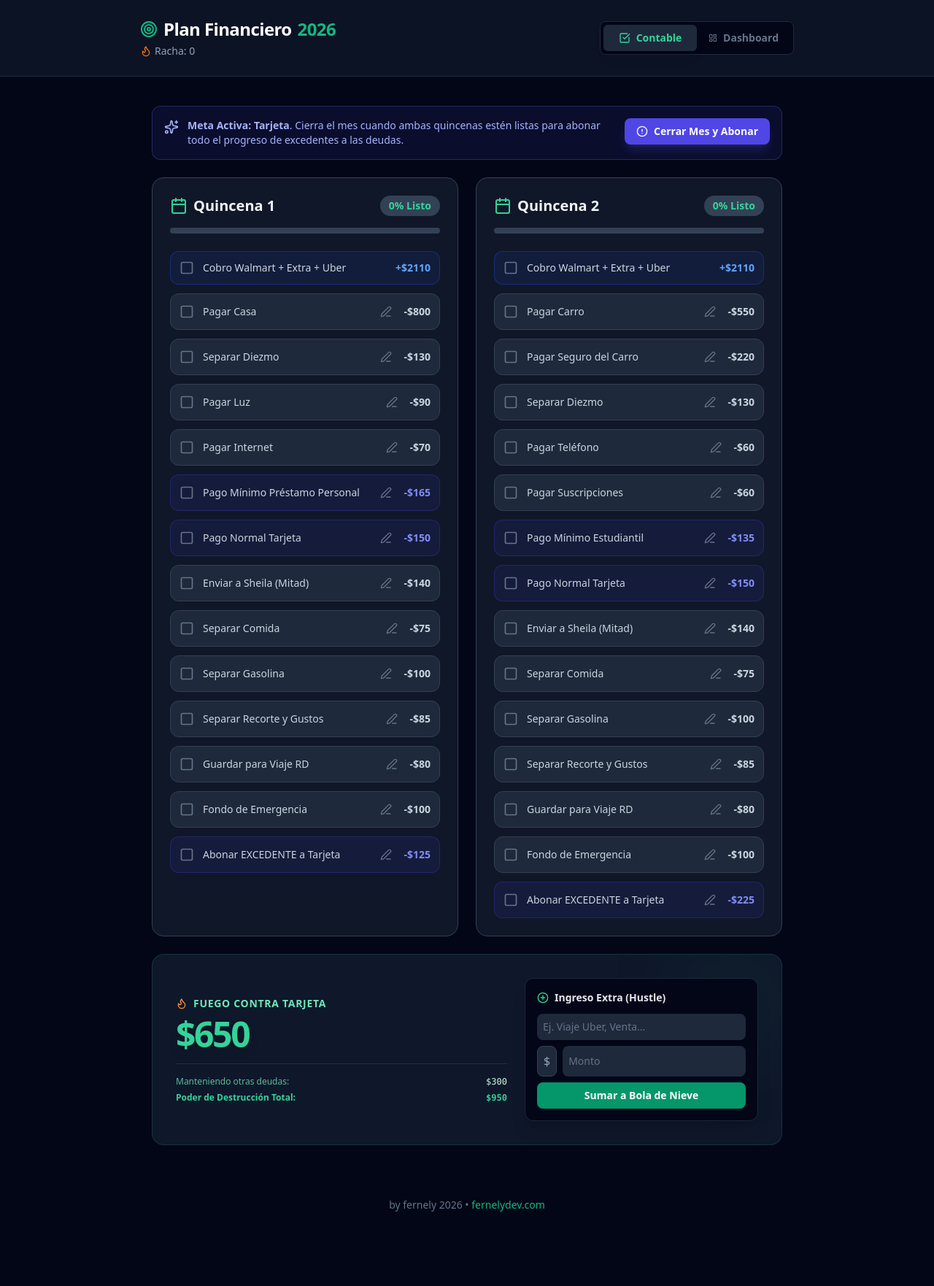
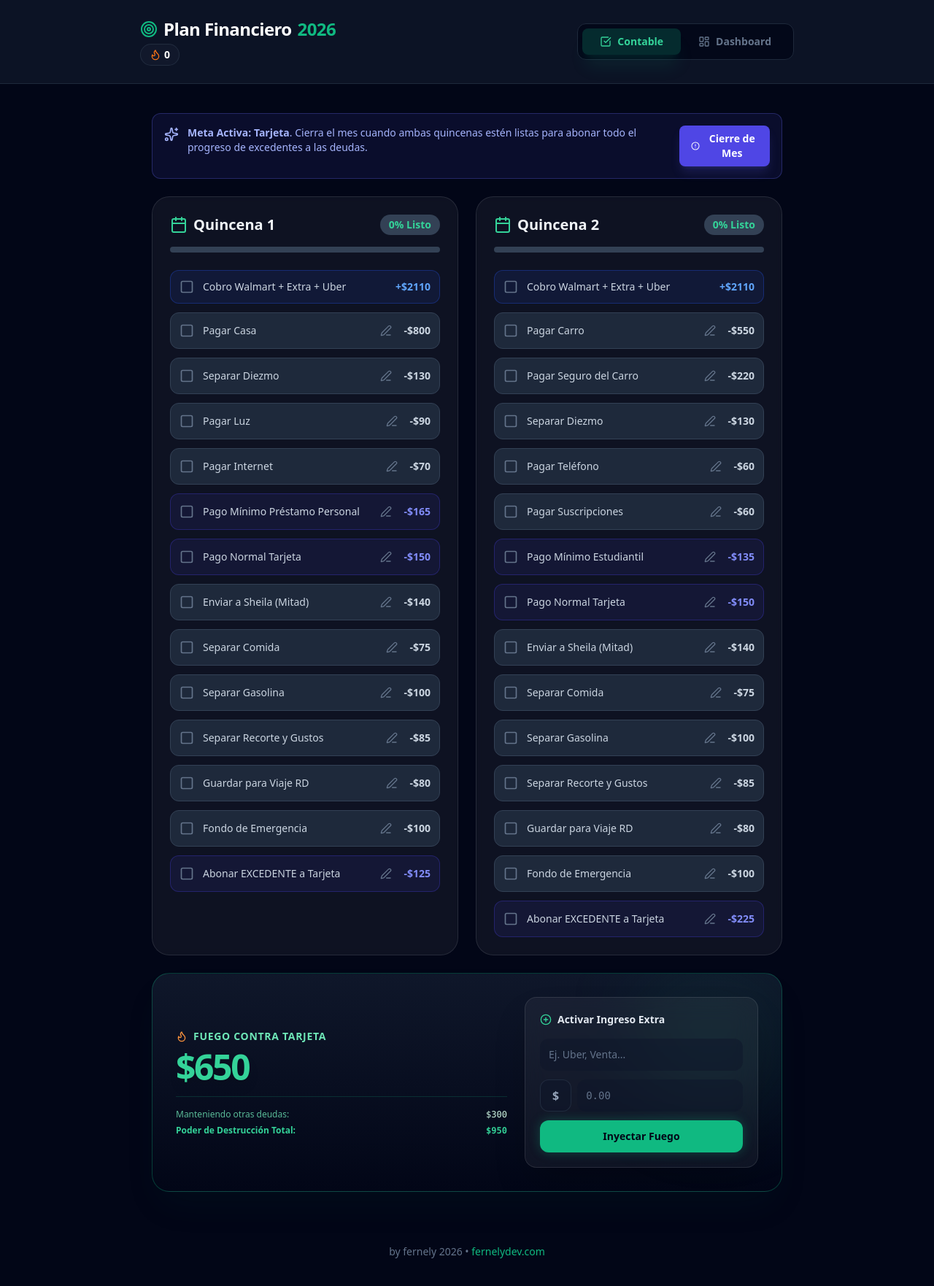
Before and after one commit to Ferny121991/calculadora-metafin-2026, a React (Vite) app: page / in a window 1280 px wide. Shown: the top 1762 px of the page at 73% size. Built offline with nearby package versions, Linux system fonts and the light colour scheme.

Commit message:
UI/UX: Rediseño Premium Glassmorphism para versión móvil, con Nav Bottom Bar flotante, tarjetas de alto contraste y gradientes esmeralda.

```diff
--- a/src/App.jsx
+++ b/src/App.jsx
@@ -346,7 +346,7 @@ const App = () => {
     const isCompleted = progress === 100;
 
     return (
-      <div className={`p-6 rounded-2xl border transition-all duration-300 ${isCompleted ? 'bg-slate-800 border-emerald-500 shadow-[0_0_15px_rgba(16,185,129,0.2)]' : 'bg-slate-800/50 border-slate-700 hover:border-slate-600'}`}>
+      <div className={`p-5 md:p-6 rounded-3xl border transition-all duration-300 backdrop-blur-sm ${isCompleted ? 'bg-emerald-900/10 border-emerald-500/50 shadow-[0_0_20px_rgba(16,185,129,0.15)]' : 'bg-white/5 border-white/10 hover:border-white/20'}`}>
         <div className="flex justify-between items-center mb-4">
           <h3 className="text-xl font-bold text-slate-100 flex items-center gap-2">
             <Calendar className="w-6 h-6 text-emerald-400" />
@@ -432,9 +432,9 @@ const App = () => {
               <Target className="w-6 h-6 text-emerald-500" />
               Plan Financiero <span className="text-emerald-500">2026</span>
             </h1>
-            <div className="flex items-center gap-4 mt-1">
-              <p className="text-slate-400 text-sm flex items-center gap-1">
-                <Flame className="w-4 h-4 text-orange-500" /> Racha: {racha}
+            <div className="flex items-center gap-3 mt-1 5">
+              <p className="text-slate-400 text-sm flex items-center gap-1 font-medium bg-slate-800/30 px-3 py-1 rounded-full border border-slate-700/50">
+                <Flame className="w-4 h-4 text-orange-500" /> <span className="text-white font-bold">{racha}</span>
               </p>
 
               {/* Achievement Badges */}
@@ -445,16 +445,17 @@ const App = () => {
             </div>
           </div>
 
-          <div className="flex bg-slate-950 p-1 rounded-lg border border-slate-800 w-full md:w-auto">
+          {/* Desktop Nav */}
+          <div className="hidden md:flex bg-slate-950/80 p-1.5 rounded-xl border border-slate-800 w-auto">
             <button
               onClick={() => setActiveTab('contable')}
-              className={`flex-1 md:w-32 py-2 px-4 rounded-md text-sm font-bold flex items-center justify-center gap-2 transition-all ${activeTab === 'contable' ? 'bg-slate-800 text-emerald-400 shadow-lg' : 'text-slate-500 hover:text-slate-300'}`}
+              className={`py-2 px-6 rounded-lg text-sm font-bold flex items-center justify-center gap-2 transition-all ${activeTab === 'contable' ? 'bg-emerald-500/20 text-emerald-400 shadow-xl shadow-emerald-500/10' : 'text-slate-500 hover:text-slate-300 hover:bg-slate-800/50'}`}
             >
               <CheckSquare className="w-4 h-4" /> Contable
             </button>
             <button
               onClick={() => setActiveTab('dashboard')}
-              className={`flex-1 md:w-32 py-2 px-4 rounded-md text-sm font-bold flex items-center justify-center gap-2 transition-all ${activeTab === 'dashboard' ? 'bg-slate-800 text-emerald-400 shadow-lg' : 'text-slate-500 hover:text-slate-300'}`}
+              className={`py-2 px-6 rounded-lg text-sm font-bold flex items-center justify-center gap-2 transition-all ${activeTab === 'dashboard' ? 'bg-emerald-500/20 text-emerald-400 shadow-xl shadow-emerald-500/10' : 'text-slate-500 hover:text-slate-300 hover:bg-slate-800/50'}`}
             >
               <LayoutDashboard className="w-4 h-4" /> Dashboard
             </button>
@@ -474,9 +475,9 @@ const App = () => {
               </div>
               <button
                 onClick={cerrarMes}
-                className="flex items-center gap-2 px-4 py-2 bg-indigo-600 hover:bg-indigo-500 text-white rounded-lg transition-colors flex-shrink-0 font-bold shadow-lg shadow-indigo-500/20"
+                className="flex items-center justify-center gap-2 px-4 py-2 bg-indigo-600 hover:bg-indigo-500 text-white rounded-lg transition-colors w-full sm:w-auto font-bold shadow-lg shadow-indigo-500/20"
               >
-                <AlertCircle className="w-4 h-4" /> Cerrar Mes y Abonar
+                <AlertCircle className="w-4 h-4" /> Cierre de Mes
               </button>
             </div>
 
@@ -485,8 +486,8 @@ const App = () => {
               {renderChecklist(q2Tasks, 2)}
             </div>
 
-            <div className="bg-slate-900 border border-emerald-500/20 p-8 rounded-2xl text-center relative overflow-hidden flex flex-col md:flex-row items-center justify-between gap-6">
-              <div className="absolute top-0 right-0 w-32 h-32 bg-emerald-500/10 rounded-full blur-3xl"></div>
+            <div className="bg-gradient-to-b from-slate-900 to-slate-950 border border-emerald-500/30 p-8 rounded-3xl text-center relative overflow-hidden flex flex-col md:flex-row items-center justify-between gap-6 shadow-2xl shadow-emerald-900/10">
+              <div className="absolute top-0 right-0 w-48 h-48 bg-emerald-500/10 rounded-full blur-[60px]"></div>
 
               <div className="text-left flex-1 z-10 w-full">
                 <h3 className="text-emerald-300 font-bold mb-2 uppercase tracking-wider text-sm flex items-center gap-2">
@@ -508,27 +509,27 @@ const App = () => {
               </div>
 
               {/* Side Hustle Component */}
-              <div className="bg-slate-950 border border-slate-800 p-4 rounded-xl w-full md:w-80 shadow-xl z-10 flex-shrink-0">
-                <h4 className="font-bold text-slate-200 mb-3 flex items-center gap-2 text-sm"><PlusCircle className="w-4 h-4 text-emerald-400" /> Ingreso Extra (Hustle)</h4>
+              <div className="bg-white/5 backdrop-blur-lg border border-white/10 p-5 rounded-2xl w-full md:w-80 shadow-2xl z-10 flex-shrink-0">
+                <h4 className="font-bold text-slate-200 mb-4 flex items-center gap-2 text-sm"><PlusCircle className="w-4 h-4 text-emerald-400" /> Activar Ingreso Extra</h4>
 
-                <form onSubmit={addSideHustle} className="space-y-2">
+                <form onSubmit={addSideHustle} className="space-y-3">
                   <input
                     type="text" required
                     value={newHustleDesc} onChange={e => setNewHustleDesc(e.target.value)}
-                    placeholder="Ej. Viaje Uber, Venta..."
-                    className="w-full bg-slate-800 text-sm border-slate-700 rounded-lg p-2 text-white placeholder-slate-500 focus:ring-1 focus:ring-emerald-500 outline-none"
+                    placeholder="Ej. Uber, Venta..."
+                    className="w-full bg-slate-900/50 text-sm border-slate-700/50 rounded-xl p-3 text-white placeholder-slate-500 focus:ring-1 focus:ring-emerald-500 outline-none transition-all"
                   />
                   <div className="flex gap-2">
-                    <span className="bg-slate-800 border border-slate-700 rounded-lg p-2 text-slate-400 flex items-center justify-center">$</span>
+                    <span className="bg-slate-900/50 border border-slate-700/50 rounded-xl px-4 text-slate-400 flex items-center justify-center font-bold">$</span>
                     <input
                       type="number" required min="1" step="0.01"
                       value={newHustleAmount} onChange={e => setNewHustleAmount(e.target.value)}
-                      placeholder="Monto"
-                      className="w-full bg-slate-800 text-sm border-slate-700 rounded-lg p-2 text-white placeholder-slate-500 focus:ring-1 focus:ring-emerald-500 outline-none"
+                      placeholder="0.00"
+                      className="w-full bg-slate-900/50 text-sm border-slate-700/50 rounded-xl p-3 text-white placeholder-slate-500 focus:ring-1 focus:ring-emerald-500 outline-none transition-all font-mono"
                     />
                   </div>
-                  <button type="submit" className="w-full bg-emerald-600 hover:bg-emerald-500 text-white font-bold py-2 rounded-lg text-sm transition-colors mt-2">
-                    Sumar a Bola de Nieve
+                  <button type="submit" className="w-full bg-emerald-500 hover:bg-emerald-400 text-slate-950 font-black py-3 rounded-xl text-sm transition-all mt-2 shadow-[0_0_15px_rgba(16,185,129,0.3)] hover:shadow-[0_0_25px_rgba(16,185,129,0.5)]">
+                    Inyectar Fuego
                   </button>
                 </form>
 
@@ -626,11 +627,29 @@ const App = () => {
 
       </main>
 
-      <footer className="max-w-4xl mx-auto p-6 mt-8 text-center text-slate-500 text-sm">
+      <footer className="max-w-4xl mx-auto p-6 mt-8 mb-24 md:mb-8 text-center text-slate-500 text-sm">
         <p>
           by fernely 2026 • <a href="https://fernelydev.com/" target="_blank" rel="noopener noreferrer" className="text-emerald-500 hover:text-emerald-400 font-medium transition-colors">fernelydev.com</a>
         </p>
       </footer>
+
+      {/* Mobile Bottom Navigation */}
+      <div className="md:hidden fixed bottom-0 left-0 right-0 z-50 p-4">
+        <div className="bg-slate-900/90 backdrop-blur-xl border border-slate-800 rounded-2xl flex p-1.5 shadow-2xl">
+          <button
+            onClick={() => setActiveTab('contable')}
+            className={`flex-1 py-3 px-2 rounded-xl text-sm font-bold flex flex-col items-center justify-center gap-1 transition-all ${activeTab === 'contable' ? 'bg-emerald-500/20 text-emerald-400' : 'text-slate-500 hover:text-slate-300'}`}
+          >
+            <CheckSquare className="w-5 h-5" /> Contable
+          </button>
+          <button
+            onClick={() => setActiveTab('dashboard')}
+            className={`flex-1 py-3 px-2 rounded-xl text-sm font-bold flex flex-col items-center justify-center gap-1 transition-all ${activeTab === 'dashboard' ? 'bg-emerald-500/20 text-emerald-400' : 'text-slate-500 hover:text-slate-300'}`}
+          >
+            <LayoutDashboard className="w-5 h-5" /> Dashboard
+          </button>
+        </div>
+      </div>
 
       <style dangerouslySetInnerHTML={{
         __html: `
```
